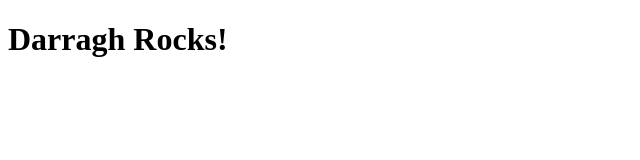
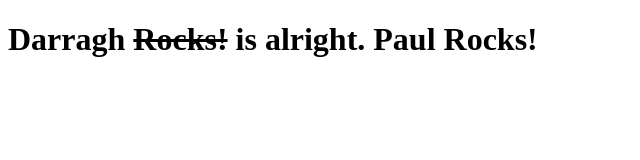
Before and after one commit to darraghjones/darraghjones.github.com, a plain HTML site: page index.html in a window 1280 px wide. Shown: the whole page, without its empty margins (0-640 px from the left). Drawn offline with Linux system fonts and the light colour scheme.

Commit message:
html contented updated to reflect reality

```diff
--- a/index.html
+++ b/index.html
@@ -1,2 +1,2 @@
 <!DOCTYPE html>
-<h1>Darragh Rocks!</h1>
+<h1>Darragh <span style="text-decoration: line-through;">Rocks!</span> is alright.  Paul Rocks!</h1>
```
